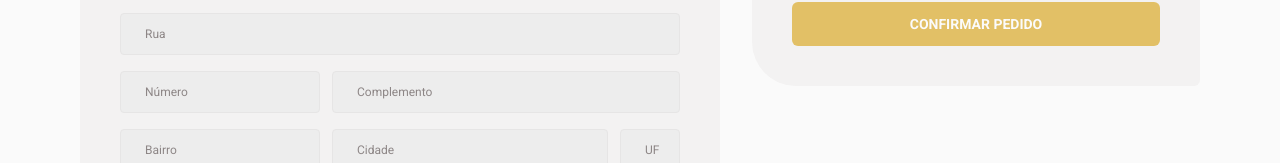
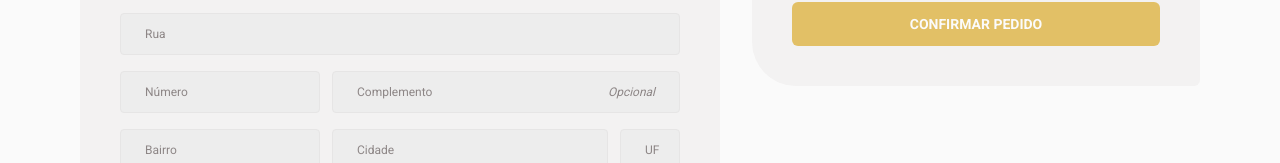
Before and after one commit to WD-GabrielKenji/Ignite-CoffeeDelivery, a React (Vite) app: page /completeOrder in a window 1280 px wide. Shown: the part 335-498 px from the top of the page. Built offline with nearby package versions, Linux system fonts and the light colour scheme.

Commit message:
:lipstick: feat: "Opcional" no campo / Bordar nos campos focus e error

```diff
--- a/src/Components/Input/index.tsx
+++ b/src/Components/Input/index.tsx
@@ -4,22 +4,23 @@ import {
   InputStyleContainer,
   InputStyled,
   InputWrapper,
-  RightText,
+  OptionalText,
 } from './styles'
 import { RegularText } from '../Typography'
 
 type InputProps = InputHTMLAttributes<HTMLInputElement> & {
   error?: string
-  rightText?: string
+  optionalText?: string
 }
 
 export const Input = forwardRef<HTMLInputElement, InputProps>(
-  ({ error, rightText, className, ...props }, ref) => {
+  ({ error, optionalText, className, ...props }, ref) => {
     return (
       <InputWrapper className={className}>
         <InputStyleContainer hasError={!!error}>
           <InputStyled ref={ref} {...props} />
-          {rightText && <RightText>{rightText}</RightText>}
+
+          {optionalText && <OptionalText>{optionalText}</OptionalText>}
         </InputStyleContainer>
 
         {error && <RegularText size="s">{error}</RegularText>}
--- a/src/Components/Input/styles.ts
+++ b/src/Components/Input/styles.ts
@@ -1,4 +1,4 @@
-import styled from 'styled-components'
+import styled, { css } from 'styled-components'
 
 export const InputWrapper = styled.div`
   display: flex;
@@ -15,6 +15,9 @@ interface InputContainerProps {
 }
 
 export const InputStyleContainer = styled.div<InputContainerProps>`
+  display: flex;
+  justify-content: space-between;
+  align-items: center;
   height: 2.625rem;
   padding: 0 0.75rem;
   border: 1px solid ${({ theme }) => theme.colors['base-button']};
@@ -23,12 +26,14 @@ export const InputStyleContainer = styled.div<InputContainerProps>`
   transition: 0.4s;
   color: ${({ theme }) => theme.colors['base-text']};
   font-size: 0.75rem;
-  &:focus {
+  &:focus-within {
     border-color: ${({ theme }) => theme.colors['brand-yellow-dark']};
   }
-  &::placeholder {
-    color: ${({ theme }) => theme.colors['base-label']};
-  }
+  ${({ theme, hasError }) =>
+    hasError &&
+    css`
+      border-color: ${theme.colors['base-error']};
+    `}
 `
 export const InputStyled = styled.input`
   flex: 1;
@@ -43,9 +48,9 @@ export const InputStyled = styled.input`
   }
 `
 
-export const RightText = styled.p`
+export const OptionalText = styled.p`
+  margin-right: 0.75rem;
+  color: ${({ theme }) => theme.colors['base-label']};
   font-size: 0.75rem;
-  margin-right: 0.75rem;
   font-style: italic;
-  color: ${({ theme }) => theme.colors['base-label']};
 `
--- a/src/pages/CompleteOrder/Components/CompleteOrderForm/AddressForm.tsx
+++ b/src/pages/CompleteOrder/Components/CompleteOrderForm/AddressForm.tsx
@@ -44,6 +44,7 @@ export function AddressForm() {
         className="complement"
         {...register('complement')}
         error={errors.complement?.message}
+        optionalText="Opcional"
       />
       <Input
         placeholder="Bairro"
```
